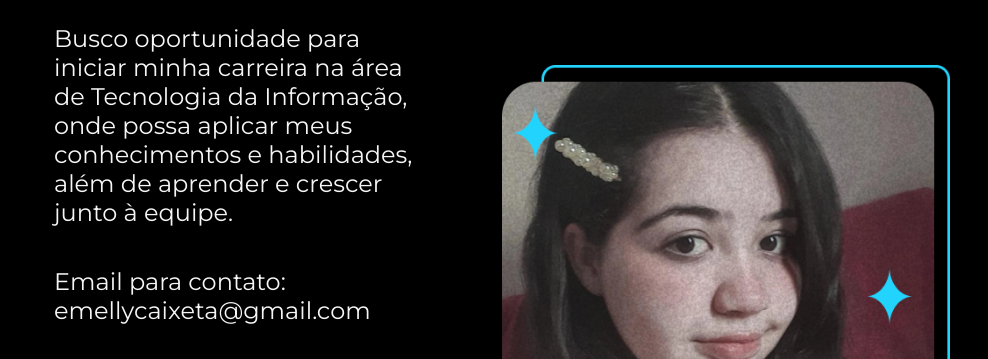
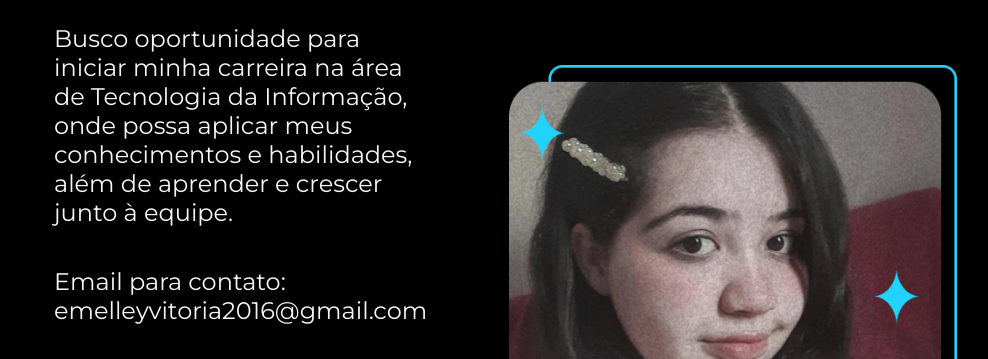
Before and after one commit to EmellyCaixeta/portfolio, a plain HTML site: page resume.html in a window 1280 px wide. Shown: the part 180-539 px from the top of the page, without its empty margins (138-1126 px from the left). Drawn offline with nearby package versions, Linux system fonts and the light colour scheme.

Commit message:
Update resume.html

```diff
--- a/resume.html
+++ b/resume.html
@@ -21,7 +21,7 @@
             <h1 class="apresentacao__conteudo__titulo">Currículo</h1>
             <p class="apresentacao__conteudo__texto">
                 Busco oportunidade para iniciar minha carreira na área de Tecnologia da Informação, onde possa aplicar meus conhecimentos e habilidades, além de aprender e crescer junto à equipe.</p>
-                <p class="apresentacao__conteudo__texto">Email para contato: emellycaixeta@gmail.com</p>
+                <p class="apresentacao__conteudo__texto">Email para contato: emelleyvitoria2016@gmail.com</p>
 
             <h2 class="apresentacao__conteudo__titulo">Estudos</h2>
             <div class="apresentacao__conteudo__texto">
```
